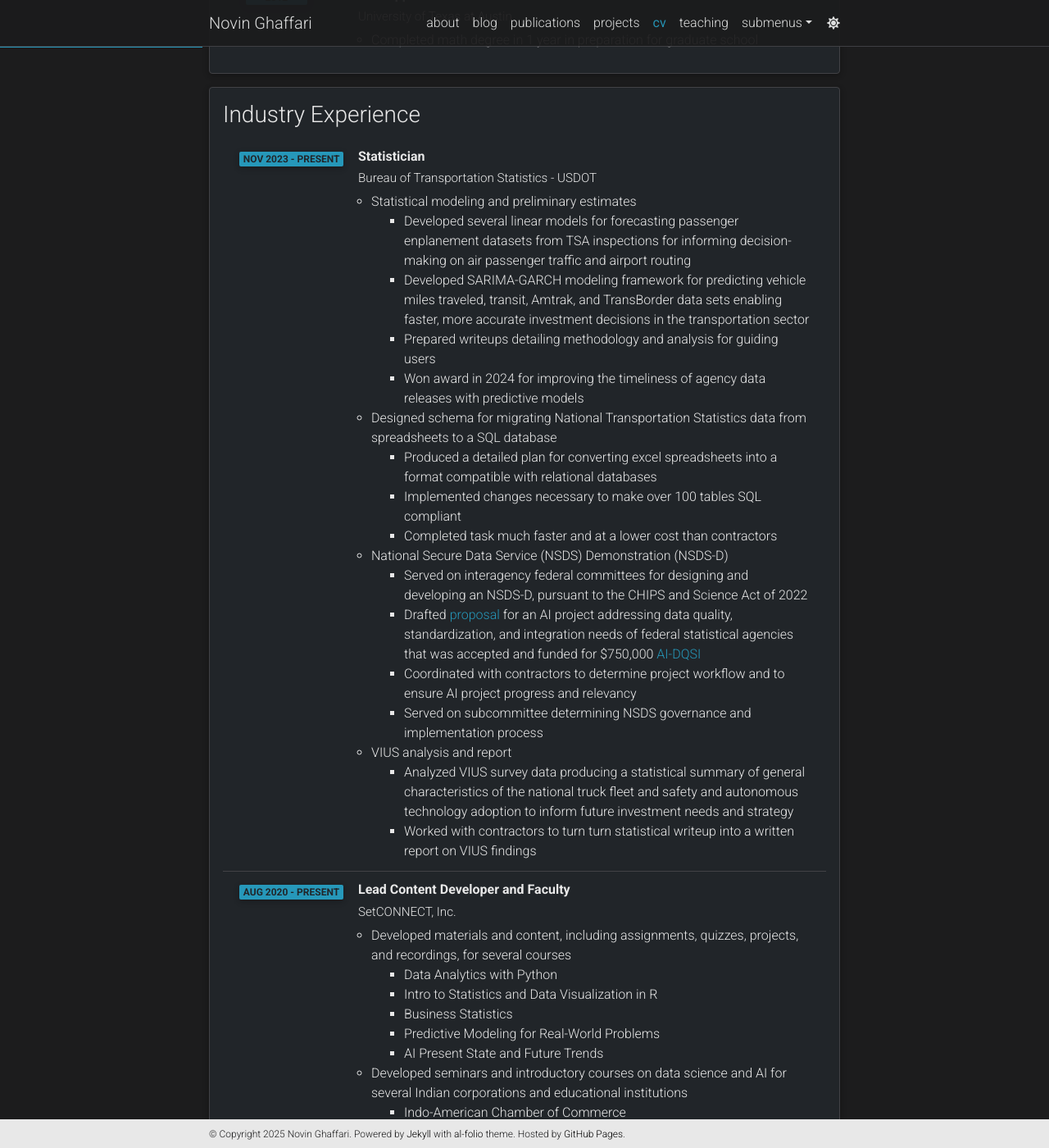
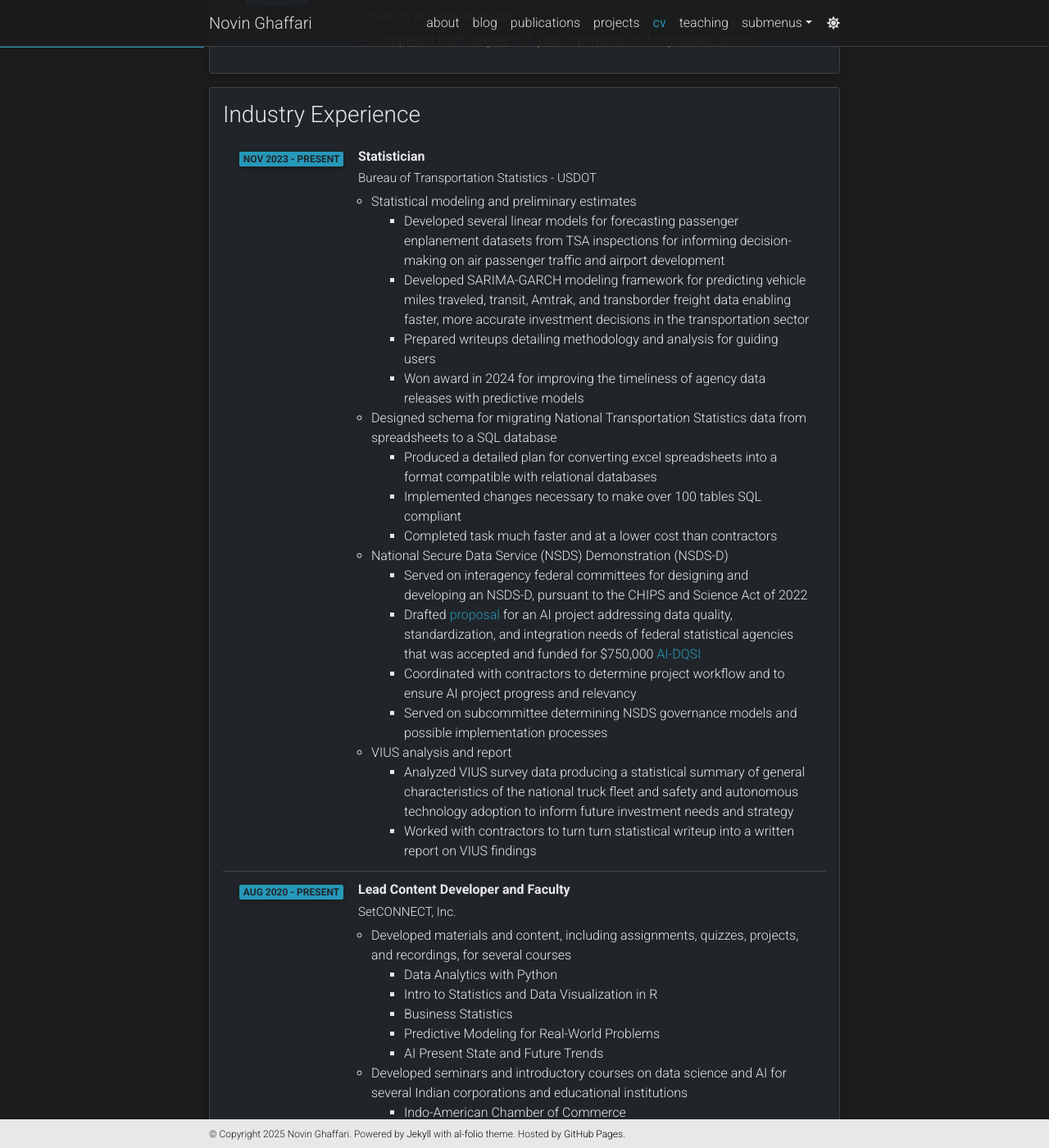
Before and after one commit to nghaffari/nghaffari.github.io, a Jekyll site: the page built from _pages/cv.md, in a window 1280 px wide and 1400 px high, scrolled down 1205 px. Shown: the whole window at 82% size. Built offline with Jekyll 4.4.1, drawn with Linux system fonts in a browser that asks for light colours; comment, search, counter and statistics services are not loaded; a style sheet for code colours, icons or effects is not loaded; some of the changed text lies outside the part shown.

Commit message:
Update cv.yml

```diff
--- a/_data/cv.yml
+++ b/_data/cv.yml
@@ -54,8 +54,8 @@
       description:
         - title: Statistical modeling and preliminary estimates
           contents:
-            - Developed several linear models for forecasting passenger enplanement datasets from TSA inspections for informing decision-making on air passenger traffic and airport routing
-            - Developed SARIMA-GARCH modeling framework for predicting vehicle miles traveled, transit, Amtrak, and TransBorder data sets enabling faster, more accurate investment decisions in the transportation sector
+            - Developed several linear models for forecasting passenger enplanement datasets from TSA inspections for informing decision-making on air passenger traffic and airport development
+            - Developed SARIMA-GARCH modeling framework for predicting vehicle miles traveled, transit, Amtrak, and transborder freight data enabling faster, more accurate investment decisions in the transportation sector
             - Prepared writeups detailing methodology and analysis for guiding users
             - Won award in 2024 for improving the timeliness of agency data releases with predictive models
         - title: Designed schema for migrating National Transportation Statistics data from spreadsheets to a SQL database
@@ -68,7 +68,7 @@
             - Served on interagency federal committees for designing and developing an NSDS-D, pursuant to the CHIPS and Science Act of 2022
             - Drafted <a href="https://www.americasdatahub.org/wp-content/uploads/2024/06/ATT-1_Topic_AI-DQSI.pdf">proposal</a> for an AI project addressing data quality, standardization, and integration needs of federal statistical agencies that was accepted and funded for $750,000 <a href="https://www.americasdatahub.org/award-ai-dqsi-24/">AI-DQSI</a>
             - Coordinated with contractors to determine project workflow and to ensure AI project progress and relevancy
-            - Served on subcommittee determining NSDS governance and implementation process
+            - Served on subcommittee determining NSDS governance models and possible implementation processes
         - title: VIUS analysis and report
           contents:
             - Analyzed VIUS survey data producing a statistical summary of general characteristics of the national truck fleet and safety and autonomous technology adoption to inform future investment needs and strategy
@@ -104,13 +104,12 @@
         - title: Taught DDS 6306 ‘Doing Data Science’
           contents:
             - Taught an introductory data science course covering the basics of statistics, modeling, and common tech platforms for working professional data science master’s students
-            - Troubleshooted several issues in the course material related to outdated content
-            - Assisted on monthly planning meetings to determine scope and design of the data science program
+            - Assisted on monthly planning meetings to determine scope and design of the data science program at SMU
         - title: Designed and taught PPA 6303 ‘Statistical Methods for Policymaking’
           contents:
             - Designed course teaching public policy majors statistical methods and reasoning while introducing the federal statistical system
             - Structured course to balance foundational principles, breadth of exposure, and hands-on analytical experience with R
-            - Taught the course to master’s students in public policy, teaching first principles and demonstrating computational implementation
+            - Taught the course to graduate students in public policy, teaching first principles and demonstrating computational implementation
     - title: Head of Data and Analytics
       institution: Nulixir, Inc.
       year: Jan 2021 - Aug 2024
```
